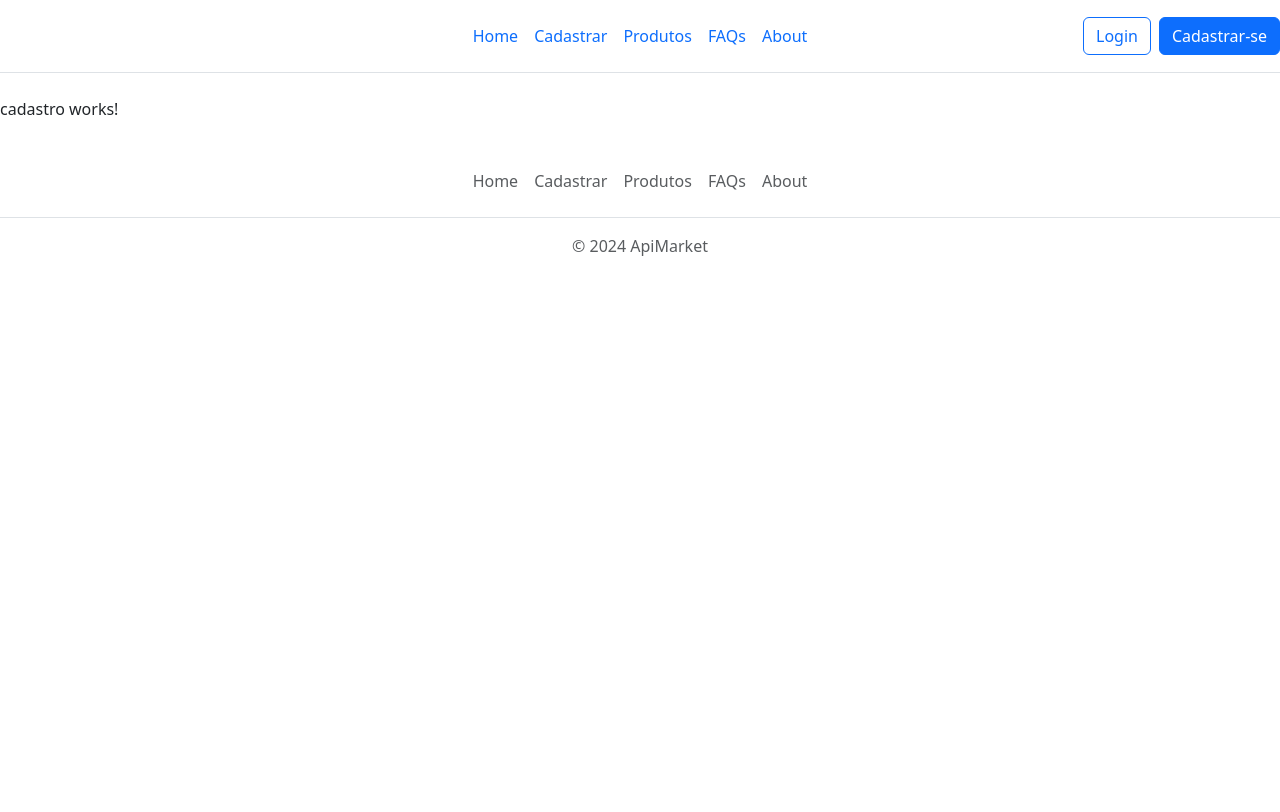
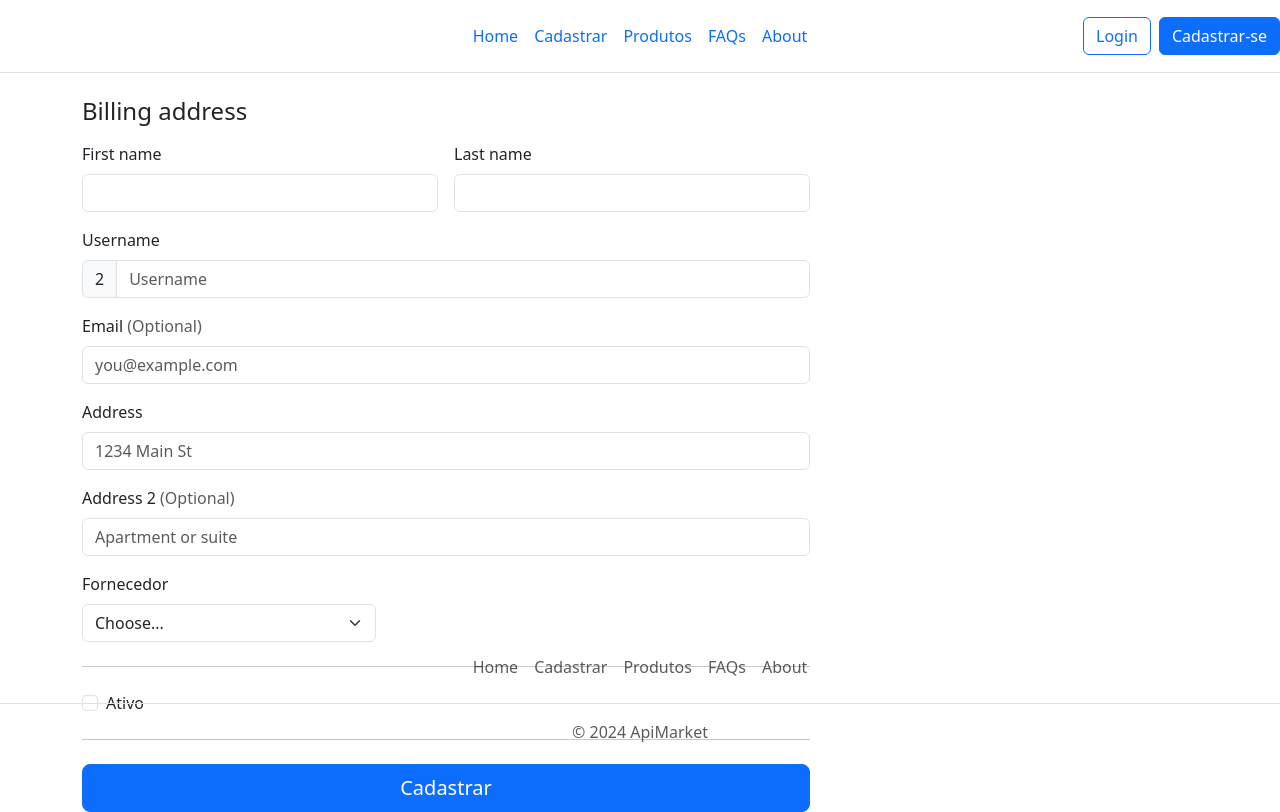
Before and after one commit to MatheusCFBT/ApiMarket-Front-End, an Angular app: page /cadastrar-produto in a window 1280 px wide. Built offline with nearby package versions, Linux system fonts and the light colour scheme.

Commit message:
Add cadastro view

```diff
--- a/src/app/navegacao/footer/footer.component.html
+++ b/src/app/navegacao/footer/footer.component.html
@@ -1,5 +1,5 @@
 <!-- Footer -->
-<footer class="py-3 my-4">
+<footer class="py-3 my-4 fixed-bottom footer">
     <ul class="nav justify-content-center border-bottom pb-3 mb-3">
       <li class="nav-item"><a href="#" class="nav-link px-2 text-body-secondary">Home</a></li>
       <li class="nav-item"><a href="#" class="nav-link px-2 text-body-secondary">Cadastrar</a></li>
--- a/src/app/navegacao/home/home.component.html
+++ b/src/app/navegacao/home/home.component.html
@@ -1,5 +1,6 @@
 <!-- Page Content-->
-<header class="container col-xxl-8 px-4 py-5">
+<header>
+  <div class="container col-xxl-8 px-4 py-5">
     <div class="row flex-lg-row-reverse align-items-center g-5 py-5">
       <div class="col-10 col-sm-8 col-lg-6">
         <img src="bootstrap-themes.png" class="d-block mx-lg-auto img-fluid" alt="Bootstrap Themes" width="700" height="500" loading="lazy">
@@ -13,44 +14,7 @@
         </div>
       </div>
     </div>
- </header>
+  </div>
+</header>
 
- <main class="container px-4 py-5" id="featured-3">">
-    <h2 class="pb-2 border-bottom">Columns with icons</h2>
-    <div class="row g-4 py-5 row-cols-1 row-cols-lg-3">
-      <div class="feature col">
-        <div class="feature-icon d-inline-flex align-items-center justify-content-center text-bg-primary bg-gradient fs-2 mb-3">
-          <svg class="bi" width="1em" height="1em"><use xlink:href="#collection"></use></svg>
-        </div>
-        <h3 class="fs-2 text-body-emphasis">Featured title</h3>
-        <p>Paragraph of text beneath the heading to explain the heading. We'll add onto it with another sentence and probably just keep going until we run out of words.</p>
-        <a href="#" class="icon-link">
-          Call to action
-          <svg class="bi"><use xlink:href="#chevron-right"></use></svg>
-        </a>
-      </div>
-      <div class="feature col">
-        <div class="feature-icon d-inline-flex align-items-center justify-content-center text-bg-primary bg-gradient fs-2 mb-3">
-          <svg class="bi" width="1em" height="1em"><use xlink:href="#people-circle"></use></svg>
-        </div>
-        <h3 class="fs-2 text-body-emphasis">Featured title</h3>
-        <p>Paragraph of text beneath the heading to explain the heading. We'll add onto it with another sentence and probably just keep going until we run out of words.</p>
-        <a href="#" class="icon-link">
-          Call to action
-          <svg class="bi"><use xlink:href="#chevron-right"></use></svg>
-        </a>
-      </div>
-      <div class="feature col">
-        <div class="feature-icon d-inline-flex align-items-center justify-content-center text-bg-primary bg-gradient fs-2 mb-3">
-          <svg class="bi" width="1em" height="1em"><use xlink:href="#toggles2"></use></svg>
-        </div>
-        <h3 class="fs-2 text-body-emphasis">Featured title</h3>
-        <p>Paragraph of text beneath the heading to explain the heading. We'll add onto it with another sentence and probably just keep going until we run out of words.</p>
-        <a href="#" class="icon-link">
-          Call to action
-          <svg class="bi"><use xlink:href="#chevron-right"></use></svg>
-        </a>
-      </div>
-    </div>
- </main>
 <!-- End Page content-->
--- a/src/app/navegacao/menu/menu.component.html
+++ b/src/app/navegacao/menu/menu.component.html
@@ -1,5 +1,5 @@
 <!-- Navegation -->
-<nav class="d-flex flex-wrap align-items-center justify-content-center justify-content-md-between py-3 mb-4 border-bottom">
+<nav class=" navbar d-flex flex-wrap align-items-center justify-content-center justify-content-md-between py-3 mb-4 border-bottom">
     <div class="col-md-3 mb-2 mb-md-0">
     </div>
 
--- a/src/app/produtos/cadastro/cadastro.component.html
+++ b/src/app/produtos/cadastro/cadastro.component.html
@@ -1 +1,81 @@
-<p>cadastro works!</p>
+<main class="container">
+    <div class="row g-5">
+      <div class="col-md-7 col-lg-8">
+        <h4 class="mb-3">Billing address</h4>
+        <form class="needs-validation" novalidate="">
+          <div class="row g-3">
+            <div class="col-sm-6">
+              <label for="firstName" class="form-label">First name</label>
+              <input type="text" class="form-control" id="firstName" placeholder="" value="" required="">
+              <div class="invalid-feedback">
+                Valid first name is required.
+              </div>
+            </div>
+
+            <div class="col-sm-6">
+              <label for="lastName" class="form-label">Last name</label>
+              <input type="text" class="form-control" id="lastName" placeholder="" value="" required="">
+              <div class="invalid-feedback">
+                Valid last name is required.
+              </div>
+            </div>
+
+            <div class="col-12">
+              <label for="username" class="form-label">Username</label>
+              <div class="input-group has-validation">
+                <span class="input-group-text">2</span>
+                <input type="text" class="form-control" id="username" placeholder="Username" required="">
+              <div class="invalid-feedback">
+                  Your username is required.
+                </div>
+              </div>
+            </div>
+
+            <div class="col-12">
+              <label for="email" class="form-label">Email <span class="text-body-secondary">(Optional)</span></label>
+              <input type="email" class="form-control" id="email" placeholder="you@example.com">
+              <div class="invalid-feedback">
+                Please enter a valid email address for shipping updates.
+              </div>
+            </div>
+
+            <div class="col-12">
+              <label for="address" class="form-label">Address</label>
+              <input type="text" class="form-control" id="address" placeholder="1234 Main St" required="">
+              <div class="invalid-feedback">
+                Please enter your shipping address.
+              </div>
+            </div>
+
+            <div class="col-12">
+              <label for="address2" class="form-label">Address 2 <span class="text-body-secondary">(Optional)</span></label>
+              <input type="text" class="form-control" id="address2" placeholder="Apartment or suite">
+            </div>
+
+            <div class="col-md-5">
+              <label for="country" class="form-label">Fornecedor</label>
+              <select class="form-select" id="country" required="">
+                <option value="">Choose...</option>
+                <option>Fornecedor ex</option>
+              </select>
+              <div class="invalid-feedback">
+                Please select a valid country.
+              </div>
+            </div>
+
+          </div>
+
+          <hr class="my-4">
+
+          <div class="form-check">
+            <input type="checkbox" class="form-check-input" id="same-address">
+            <label class="form-check-label" for="ativo">Ativo</label>
+          </div>
+
+          <hr class="my-4">
+
+          <button class="w-100 btn btn-primary btn-lg" type="submit">Cadastrar</button>
+        </form>
+      </div>
+    </div>
+</main>
```
